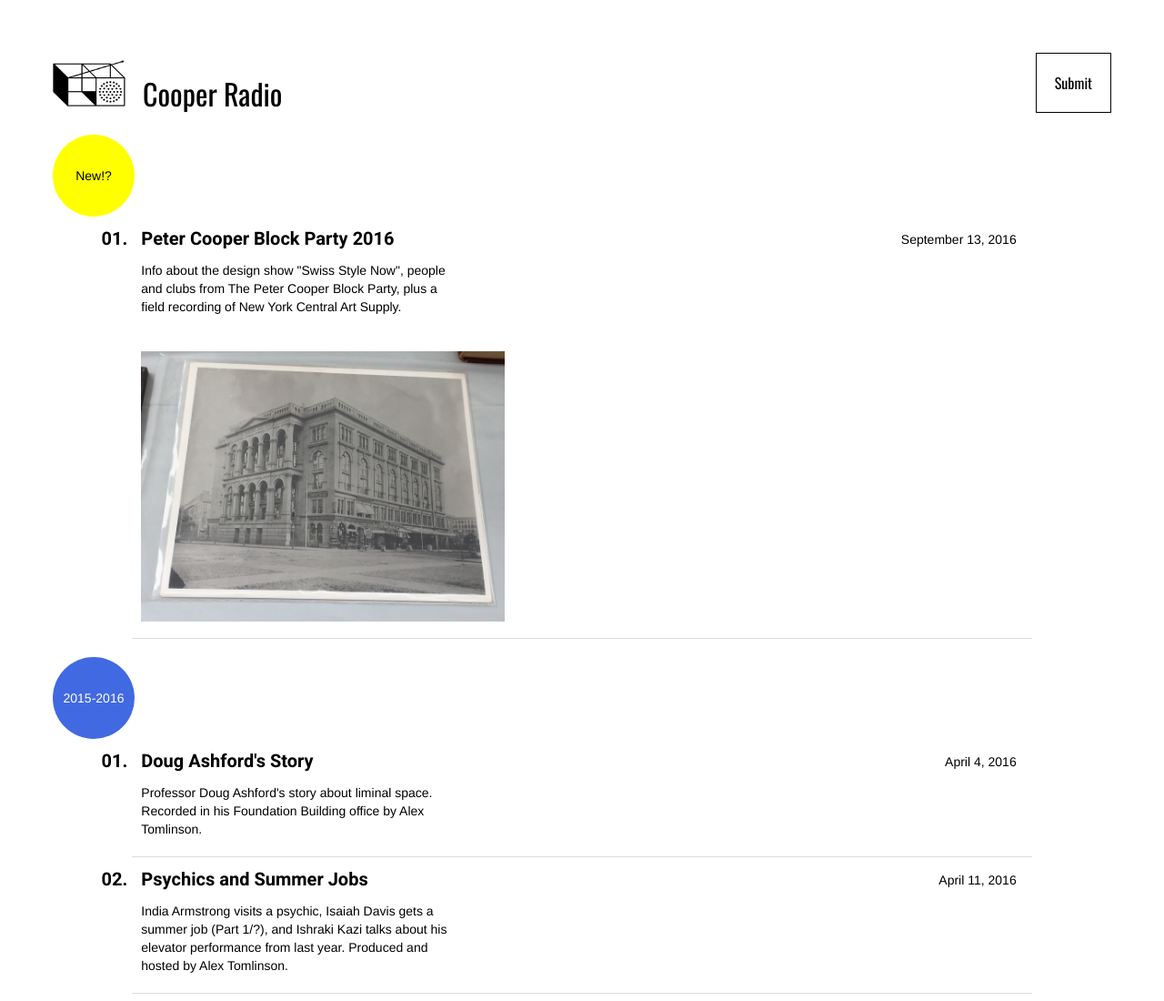
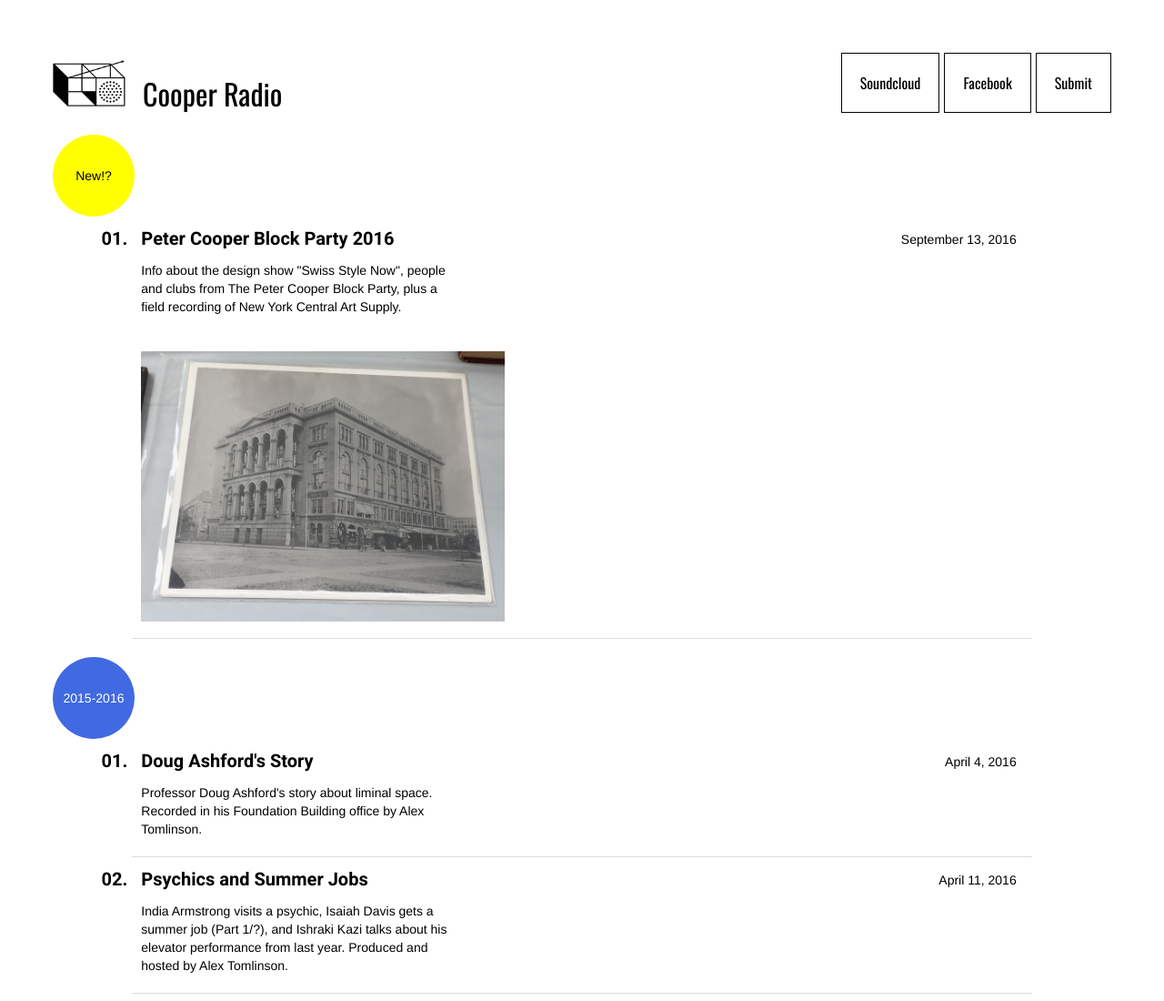
Before and after one commit to hootalex/Cooper-Radio, a plain HTML site: page index.html in a window 1280 px wide. Shown: the top 1100 px of the page at 91% size. Drawn offline with nearby package versions, Linux system fonts and the light colour scheme; a web font is replaced by a local one.

Commit message:
Here we go!

```diff
--- a/index.html
+++ b/index.html
@@ -5,7 +5,7 @@
   <meta name="viewport" content="width=320, initial-scale=1.0">
 </head>
 <body>
-  <a href="http://cooperrad.io/submit"><div class="submit">Submit</div></a>
+  <a href="http://cooperrad.io/submit"><div class="submit">Submit</div></a><a href="http://facebook.com/cooperradio"><div class="submit">Facebook</div></a><a href="http://soundcloud.com/cooperradio"><div class="submit">Soundcloud</div></a>
   <img src="img/CooperRadio.png" width="80" alt="Cooper Radio">
   <h1>Cooper Radio</h1><br>
   <h2 class="new">New!?</h2>
--- a/style.css
+++ b/style.css
@@ -102,6 +102,7 @@ a:visited {
   color: black;
   border: 1px solid black;
   z-index: 999;
+  margin-left: 5px;
 }
 
 .submit:hover {
@@ -129,4 +130,7 @@ a:visited {
     width: 100%;
     list-style-type: none;
   }
+  li img {
+    width: 100%;
+  }
 }
```
Also changed, not shown: 1 other file.
